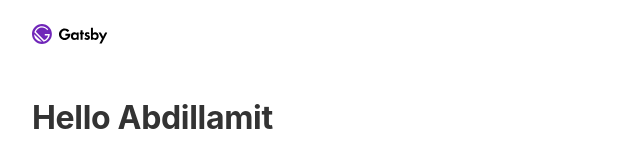
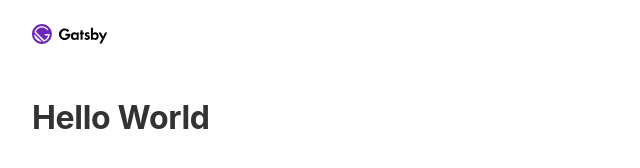
Before and after one commit to Abdillamit/abdillamit, a Gatsby site: page / in a window 1280 px wide. Shown: the whole page, without its empty margins (0-640 px from the left). Built offline with nearby package versions, Linux system fonts and the light colour scheme; Gatsby itself is replaced by a stand-in of ours.

Commit message:
chore: update greeting text from Abdillamit to World

```diff
--- a/src/pages/index.js
+++ b/src/pages/index.js
@@ -7,7 +7,7 @@ import Seo from "../components/seo"
 
 const IndexPage = () => (
   <Layout>
-    <h1>Hello Abdillamit</h1>
+    <h1>Hello World</h1>
   </Layout>
 )
 
```
Also changed, not shown: src/pages/__tests__/index.test.js (+1 -1 lines).
